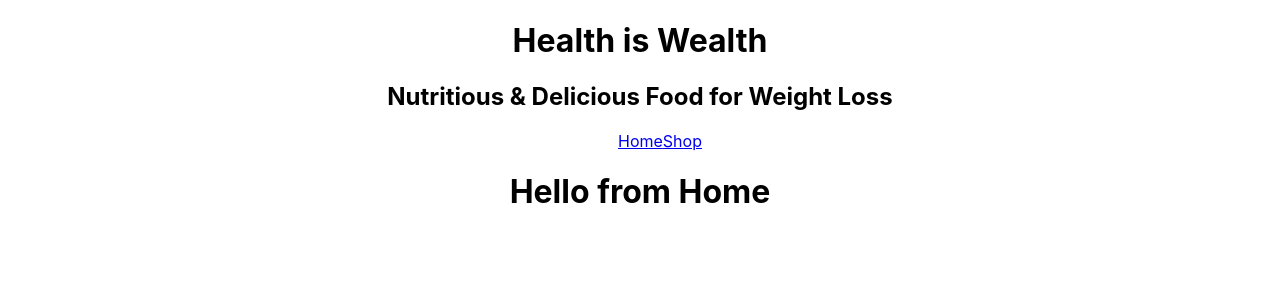
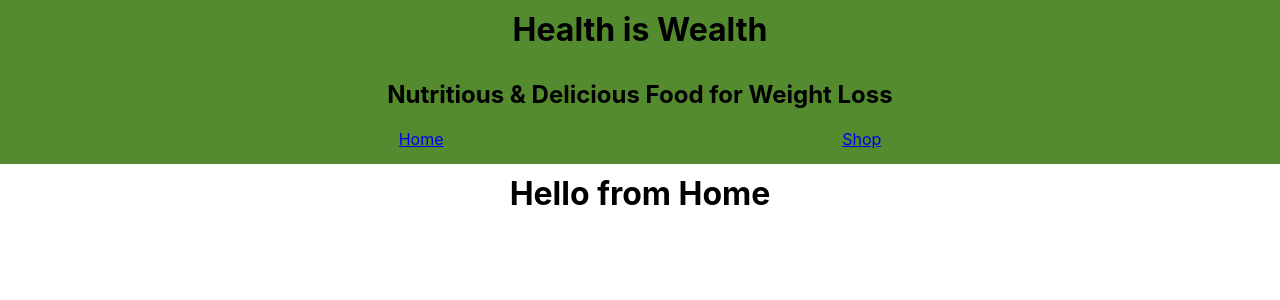
Before and after one commit to marboleda/shopping-cart, a React (Create React App) app: page / in a window 1280 px wide. Shown: the top 300 px of the page. Built offline with nearby package versions, Linux system fonts and the light colour scheme.

Commit message:
Position header elements

```diff
--- /dev/null
+++ b/src/components/Header.css
@@ -0,0 +1,15 @@
+.header {
+    background-color: #558b2f;
+}
+
+h1 {
+    margin-top: 0px;
+    padding: 10px 0;
+}
+
+nav {
+    display: flex;
+    flex-direction: row;
+    justify-content: space-evenly;
+    padding-bottom: 15px;
+}
--- a/src/components/Header.js
+++ b/src/components/Header.js
@@ -1,5 +1,6 @@
 import React from 'react';
 import { Link } from 'react-router-dom';
+import './Header.css'
 
 const header = () => {
     return(
@@ -7,10 +8,8 @@ const header = () => {
             <h1>Health is Wealth</h1>
             <h2>Nutritious & Delicious Food for Weight Loss</h2>
             <nav>
-                <ul>
-                    <Link to='/'>Home</Link>
-                    <Link to='/shop'>Shop</Link>
-                </ul>
+                <Link to='/'>Home</Link>
+                <Link to='/shop'>Shop</Link>
             </nav>
         </div>
     )
```
